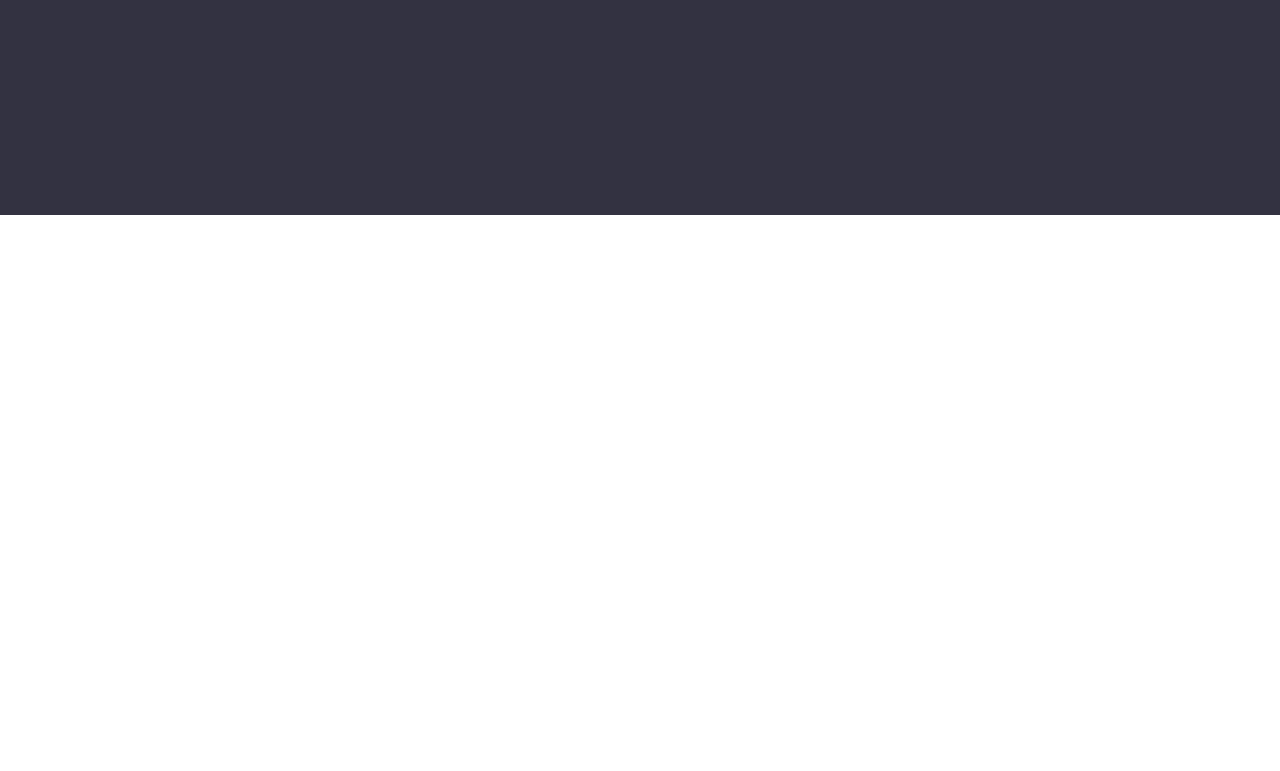
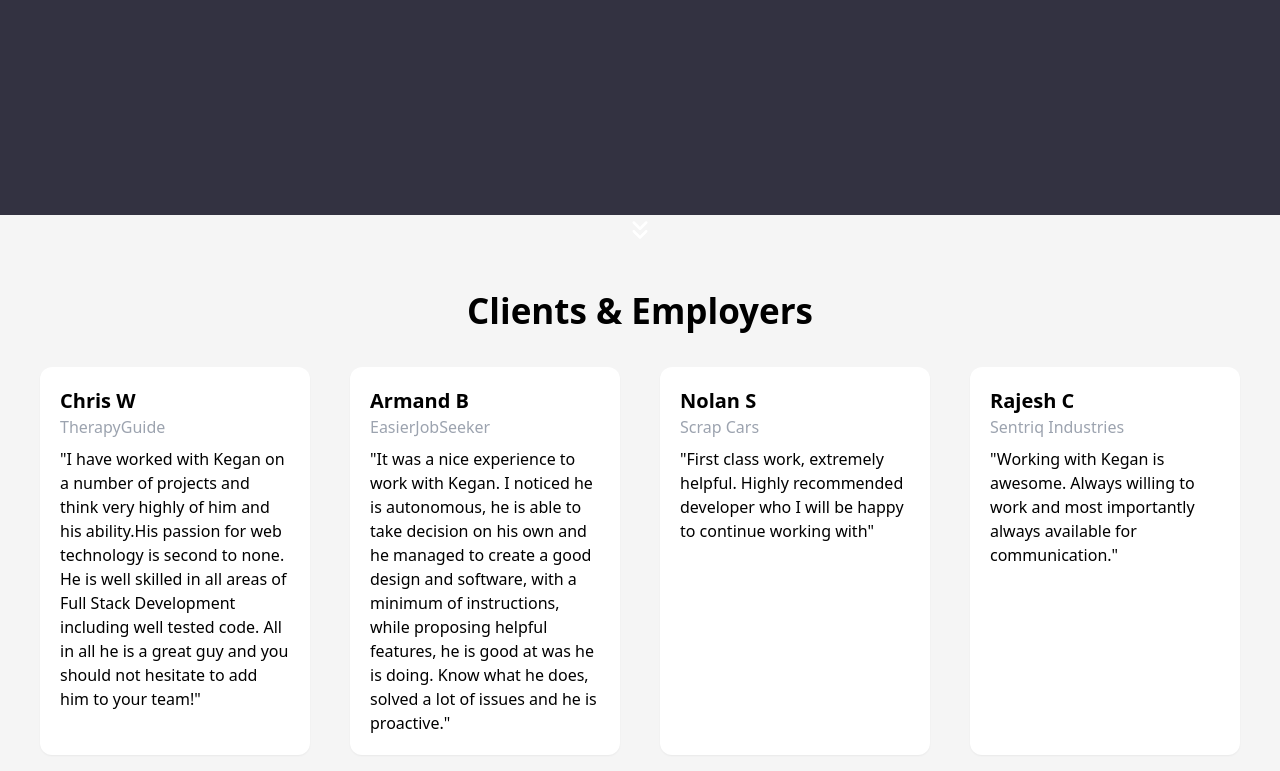
Before and after one commit to keganXi/feelance, a Gatsby site: page / in a window 1280 px wide. Shown: the part 475-1246 px from the top of the page. Before the commit the page ends 800 px from the top, so only its background shows below. Built offline with nearby package versions, Linux system fonts and the light colour scheme; Gatsby itself is replaced by a stand-in of ours.

Commit message:
created feeback section of clients and employers

```diff
--- a/src/components/Navbar.tsx
+++ b/src/components/Navbar.tsx
@@ -1,7 +1,7 @@
 import React, { useState } from "react";
 
 
-interface LinkTypes {
+type LinkTypes = {
     title: string,
     link: string
 }
@@ -16,7 +16,7 @@ interface NavbarPropTypes {
 
 
 const Navbar: React.FC = () => {
-    const [ navOption, setNavOption ] = useState<NavbarPropTypes["navOptions"]>({
+    const [ navOption ] = useState<NavbarPropTypes["navOptions"]>({
         title: "Kegan Overberg",
         links: [
             {
@@ -39,7 +39,7 @@ const Navbar: React.FC = () => {
     });
 
 
-    const navLinks = (item: LinkTypes) => {
+    const navLinks = (item: LinkTypes): JSX.Element => {
         return(
             <div className="inline hover:border-b-2 hover:border-b-white pb-2 cursor-pointer">
                 <span>{ item.title }</span>
--- a/src/pages/index.tsx
+++ b/src/pages/index.tsx
@@ -1,18 +1,94 @@
-import React, {} from "react";
+import React, { ReactElement, useState } from "react";
 import type { HeadFC } from "gatsby";
 
-
+// Icons
 import { FiChevronsDown } from "@react-icons/all-files/fi/FiChevronsDown";
 import { FiLinkedin } from "@react-icons/all-files/fi/FiLinkedin";
 import { FiTwitter } from "@react-icons/all-files/fi/FiTwitter";
 import { FiGithub } from "@react-icons/all-files/fi/FiGithub";
 
-
 // Components.
 import Navbar from "../components/Navbar";
 
 
+type SocialTypes = {
+  icon: ReactElement,
+  link: string
+}
+
+
+type FeedbackTypes = {
+  name: string,
+  comment: string,
+  company: string
+}
+
+
+interface IndexPagePropTypes {
+  readonly socials: Array<SocialTypes>,
+  readonly feedback: Array<FeedbackTypes>
+}
+
+
 const IndexPage: React.FC = () => {
+  const [ social ] = useState<IndexPagePropTypes["socials"]>([
+    {
+      icon: <FiLinkedin size={20}/>,
+      link: "#"
+    },
+    {
+      icon: <FiTwitter size={20}/>,
+      link: "#"
+    },
+    {
+      icon: <FiGithub size={20}/>,
+      link: "#"
+    }
+  ]);
+  const [ feedback ] = useState<IndexPagePropTypes["feedback"]>([
+    {
+      name: "Chris W",
+      comment: "I have worked with Kegan on a number of projects and think very highly of him and his ability.His passion for web technology is second to none. He is well skilled in all areas of Full Stack Development including well tested code. All in all he is a great guy and you should not hesitate to add him to your team!",
+      company: "TherapyGuide"
+    },
+    {
+      name: "Armand B",
+      comment: "It was a nice experience to work with Kegan. I noticed he is autonomous, he is able to take decision on his own and he managed to create a good design and software, with a minimum of instructions, while proposing helpful features, he is good at was he is doing. Know what he does, solved a lot of issues and he is proactive.",
+      company: "EasierJobSeeker"
+    },
+    {
+      name: "Nolan S",
+      comment: "First class work, extremely helpful. Highly recommended developer who I will be happy to continue working with",
+      company: "Scrap Cars"
+    },
+    {
+      name: "Rajesh C",
+      comment: "Working with Kegan is awesome. Always willing to work and most importantly always available for communication.",
+      company: "Sentriq Industries"
+    }
+  ]);
+
+
+  const socialsLinks = (): JSX.Element => {
+    return(
+      <>
+      { social.map(item => <a href={item.link}>{ item.icon }</a>) }
+      </>
+    )
+  }
+
+
+  const feedbackCards = (item: FeedbackTypes): JSX.Element => {
+    return(
+      <div className="bg-white cursor-pointer p-5 rounded-xl shadow-sm w-full sm:w-[320px] space-y-2">
+        <h3 className="font-semibold text-xl">{ item.name }</h3>
+        <span className="text-gray-400 text-md">{ item.company }</span>
+        <p>"{ item.comment }"</p>
+      </div>
+    )
+  }
+
+
   return (
     <div>
       <header className="h-[690px] w-full bg-primary">
@@ -25,9 +101,7 @@ const IndexPage: React.FC = () => {
             <br />
 
             <div className="justify-center flex space-x-6">
-              <a href="#"><FiLinkedin size={20}/></a>
-              <a href="#"><FiTwitter size={20}/></a>
-              <a href="#"><FiGithub size={20}/></a>
+              { socialsLinks() }
             </div>
 
             <br />
@@ -40,12 +114,17 @@ const IndexPage: React.FC = () => {
             </span>
           </div>
         </div>
-
-
       </header>
 
-      <main>
+      <main className="p-4 sm:p-10 bg-neutral-100">
 
+        <div className="my-10 text-center">
+          <h1 className="text-2xl sm:text-[35px] font-semibold">Clients & Employers</h1>
+        </div>
+
+        <div className="justify-center sm:flex sm:space-x-10 space-y-10 sm:space-y-0">
+          { feedback.map(item => feedbackCards(item))}
+        </div>
       </main>
     </div>
   )
```
